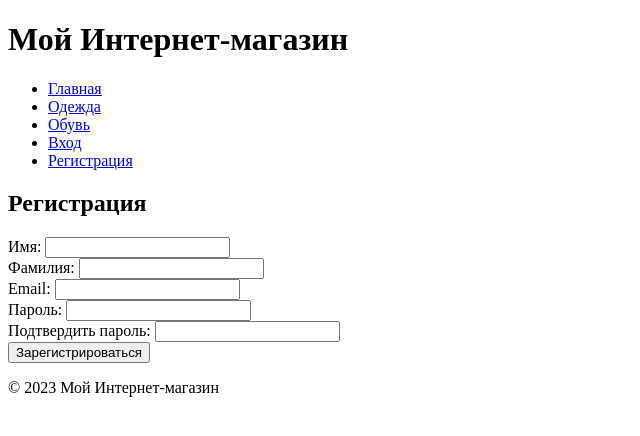
After one commit to Leclie/FLASK_project, a Flask app: page /register in a window 1280 px wide. The commit adds this page. Shown: the top 436 px of the page, without its empty margins (0-640 px from the left). Run offline with Flask 3, Linux system fonts and the light colour scheme.

Commit message:
HW_3 completed

```diff
--- a/app.py
+++ b/app.py
@@ -1,8 +1,36 @@
+from flask_bcrypt import Bcrypt
 from flask import Flask, render_template, request, redirect, url_for, make_response
+from flask_sqlalchemy import SQLAlchemy
+from flask_wtf import FlaskForm
+from wtforms import StringField, PasswordField, SubmitField, validators
 
 app = Flask(__name__)
+app.config['SQLALCHEMY_DATABASE_URI'] = 'sqlite:///site.db'  # SQLite база данных
+app.config['SECRET_KEY'] = 'your_secret_key'  # Замените на свой секретный ключ
+bcrypt = Bcrypt(app)
+db = SQLAlchemy(app)
 
-# Пример данных (вместо этого используйте свою логику получения данных из базы данных)
+# Модель для пользователя в базе данных
+class User(db.Model):
+    __tablename__ = 'user'
+    __table_args__ = {'extend_existing': True}
+
+    id = db.Column(db.Integer, primary_key=True)
+    first_name = db.Column(db.String(50), nullable=False)
+    last_name = db.Column(db.String(50), nullable=False)
+    email = db.Column(db.String(120), unique=True, nullable=False)
+    password = db.Column(db.String(60), nullable=False)
+
+# Форма для регистрации
+class RegistrationForm(FlaskForm):
+    first_name = StringField('Имя', validators=[validators.DataRequired()])
+    last_name = StringField('Фамилия', validators=[validators.DataRequired()])
+    email = StringField('Email', validators=[validators.DataRequired(), validators.Email()])
+    password = PasswordField('Пароль', validators=[validators.DataRequired(), validators.Length(min=6)])
+    confirm_password = PasswordField('Подтвердить пароль', validators=[validators.DataRequired(), validators.EqualTo('password')])
+    submit = SubmitField('Зарегистрироваться')
+
+
 categories = {
     'clothing': {'name': 'Одежда', 'products': [{'id': 1, 'name': 'Футболка', 'price': 20, 'description': 'Хорошая футболка'}, {'id': 2, 'name': 'Джинсы', 'price': 50, 'description': 'Отличные джинсы'}]},
     'shoes': {'name': 'Обувь', 'products': [{'id': 3, 'name': 'Кроссовки', 'price': 70, 'description': 'Удобные кроссовки'}, {'id': 4, 'name': 'Ботинки', 'price': 100, 'description': 'Красивые ботинки'}]},
@@ -44,6 +72,30 @@ def login():
 
     return render_template('login.html')
 
+@app.route('/register', methods=['GET', 'POST'])
+def register():
+    form = RegistrationForm()
+
+    if form.validate_on_submit():
+        # Проверка совпадения паролей
+        if form.password.data != form.confirm_password.data:
+            flash('Пароли не совпадают', 'error')  # Отправляем сообщение об ошибке в механизм flash
+            return redirect(url_for('register'))  # Перенаправляем обратно на страницу регистрации
+
+
+        # Шифрование пароля (вы можете использовать более безопасные методы)
+        hashed_password = bcrypt.generate_password_hash(form.password.data).decode('utf-8')
+
+        # Создание нового пользователя
+        new_user = User(first_name=form.first_name.data, last_name=form.last_name.data, email=form.email.data, password=hashed_password)
+        db.session.add(new_user)
+        db.session.commit()
+
+        # Возвращение на главную страницу после успешной регистрации (вы можете изменить на другой редирект)
+        return redirect(url_for('home'))
+
+    return render_template('register.html', form=form)
+
 @app.route('/welcome')
 def welcome():
     user_cookie = request.cookies.get('user_data')
@@ -63,4 +115,6 @@ def logout():
 
 
 if __name__ == '__main__':
+    with app.app_context():
+        db.create_all()  # Создание таблиц в базе данных
     app.run(debug=True)
--- a/templates/base.html
+++ b/templates/base.html
@@ -15,6 +15,7 @@
                 <li><a href="/clothing">Одежда</a></li>
                 <li><a href="/shoes">Обувь</a></li>
                 <li><a href="/login">Вход</a></li>
+                <li><a href="/register">Регистрация</a></li>
             </ul>
         </nav>
     </header>
--- /dev/null
+++ b/templates/register.html
@@ -0,0 +1,26 @@
+{% extends 'base.html' %}
+
+{% block title %}Регистрация - Мой Интернет-магазин{% endblock %}
+
+{% block content %}
+    <h2>Регистрация</h2>
+    <form action="{{ url_for('register') }}" method="post">
+        {{ form.hidden_tag() }}
+        <label for="first_name">Имя:</label>
+        {{ form.first_name(class="form-control") }}
+        <br>
+        <label for="last_name">Фамилия:</label>
+        {{ form.last_name(class="form-control") }}
+        <br>
+        <label for="email">Email:</label>
+        {{ form.email(class="form-control") }}
+        <br>
+        <label for="password">Пароль:</label>
+        {{ form.password(class="form-control") }}
+        <br>
+        <label for="confirm_password">Подтвердить пароль:</label>
+        {{ form.confirm_password(class="form-control") }}
+        <br>
+        <input type="submit" value="Зарегистрироваться" class="btn btn-primary">
+    </form>
+{% endblock %}
```
Also changed, not shown: instance/site.db (added).
